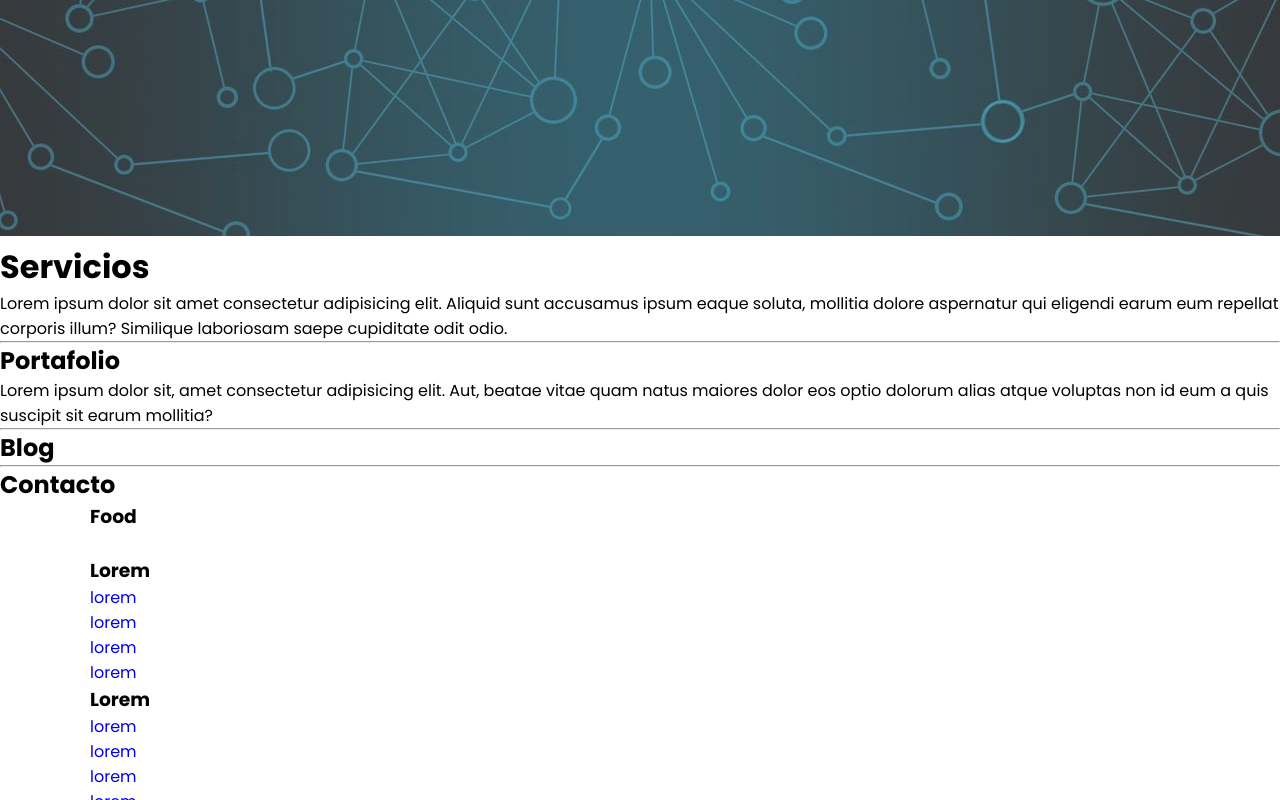
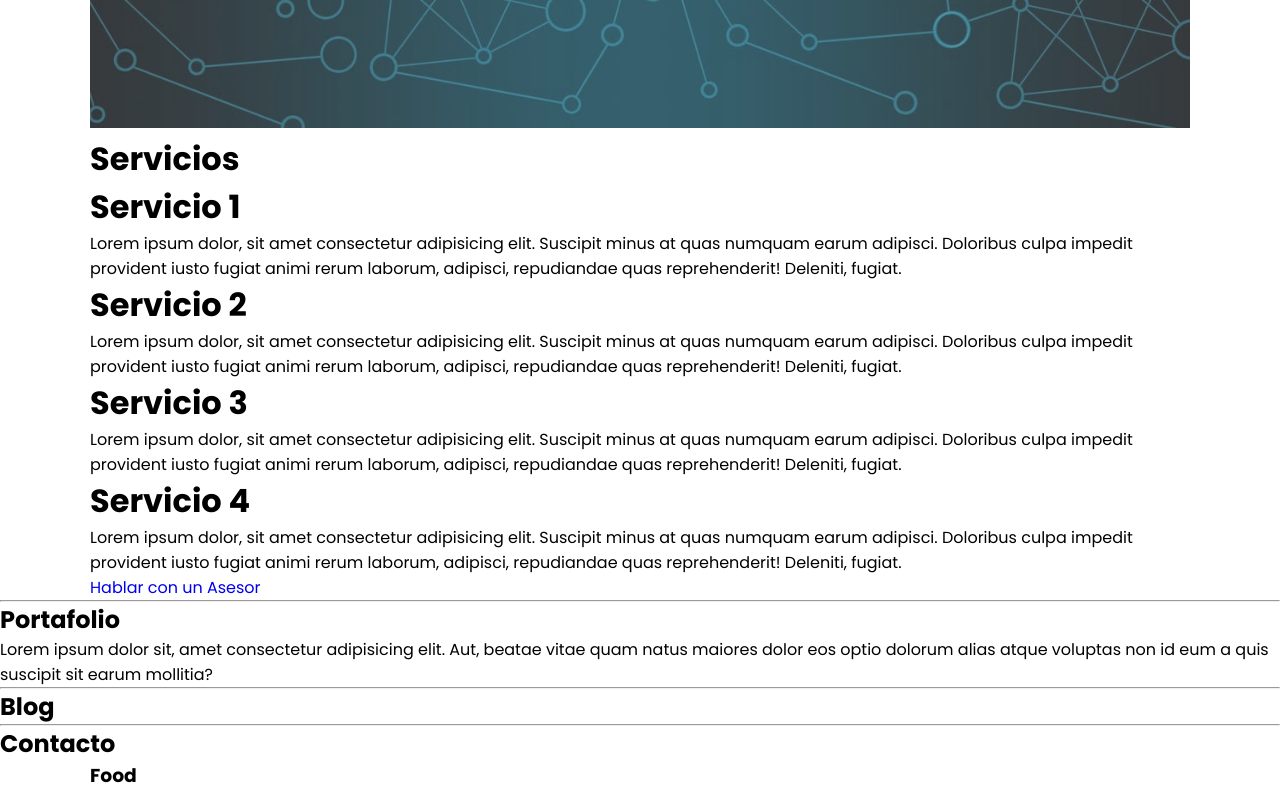
Before and after one commit to INOXBEAT/software-development-web-page, a plain HTML site: page index.html in a window 1280 px wide. Shown: the part 2250-3050 px from the top of the page. Drawn offline with Linux system fonts and the light colour scheme.

Commit message:
Actualización html de la sección Servicios

```diff
--- a/index.html
+++ b/index.html
@@ -120,13 +120,42 @@
 
 
     <!--SERVICIOS-->
-    <main class="servicios content">
+    <main class="servicios container">
         <img src="images/redes.jpg" class="servicios-img" alt="">
-        <div class="servicios">
+        <div class="servicios-content">
             <h1>Servicios</h1>
-            <p>Lorem ipsum dolor sit amet consectetur adipisicing elit. Aliquid sunt accusamus ipsum eaque soluta,
-                mollitia dolore aspernatur qui eligendi earum eum repellat corporis illum? Similique laboriosam saepe
-                cupiditate odit odio.</p>
+        </div>
+
+        <div class="info-2">
+            <h1>Servicio 1</h1>
+            <p>Lorem ipsum dolor, sit amet consectetur adipisicing elit. Suscipit minus at quas numquam earum adipisci.
+                Doloribus culpa impedit provident iusto fugiat animi rerum laborum, adipisci, repudiandae quas
+                reprehenderit! Deleniti, fugiat.</p>
+        </div>
+
+        <div class="info-2">
+            <h1>Servicio 2</h1>
+            <p>Lorem ipsum dolor, sit amet consectetur adipisicing elit. Suscipit minus at quas numquam earum adipisci.
+                Doloribus culpa impedit provident iusto fugiat animi rerum laborum, adipisci, repudiandae quas
+                reprehenderit! Deleniti, fugiat.</p>
+        </div>
+
+        <div class="info-2">
+            <h1>Servicio 3</h1>
+            <p>Lorem ipsum dolor, sit amet consectetur adipisicing elit. Suscipit minus at quas numquam earum adipisci.
+                Doloribus culpa impedit provident iusto fugiat animi rerum laborum, adipisci, repudiandae quas
+                reprehenderit! Deleniti, fugiat.</p>
+        </div>
+
+        <div class="info-2">
+            <h1>Servicio 4</h1>
+            <p>Lorem ipsum dolor, sit amet consectetur adipisicing elit. Suscipit minus at quas numquam earum adipisci.
+                Doloribus culpa impedit provident iusto fugiat animi rerum laborum, adipisci, repudiandae quas
+                reprehenderit! Deleniti, fugiat.</p>
+        </div>
+
+        <div class="btn2">
+            <a href="#" class="btn-2">Hablar con un Asesor</a>
         </div>
 
     </main>
```
